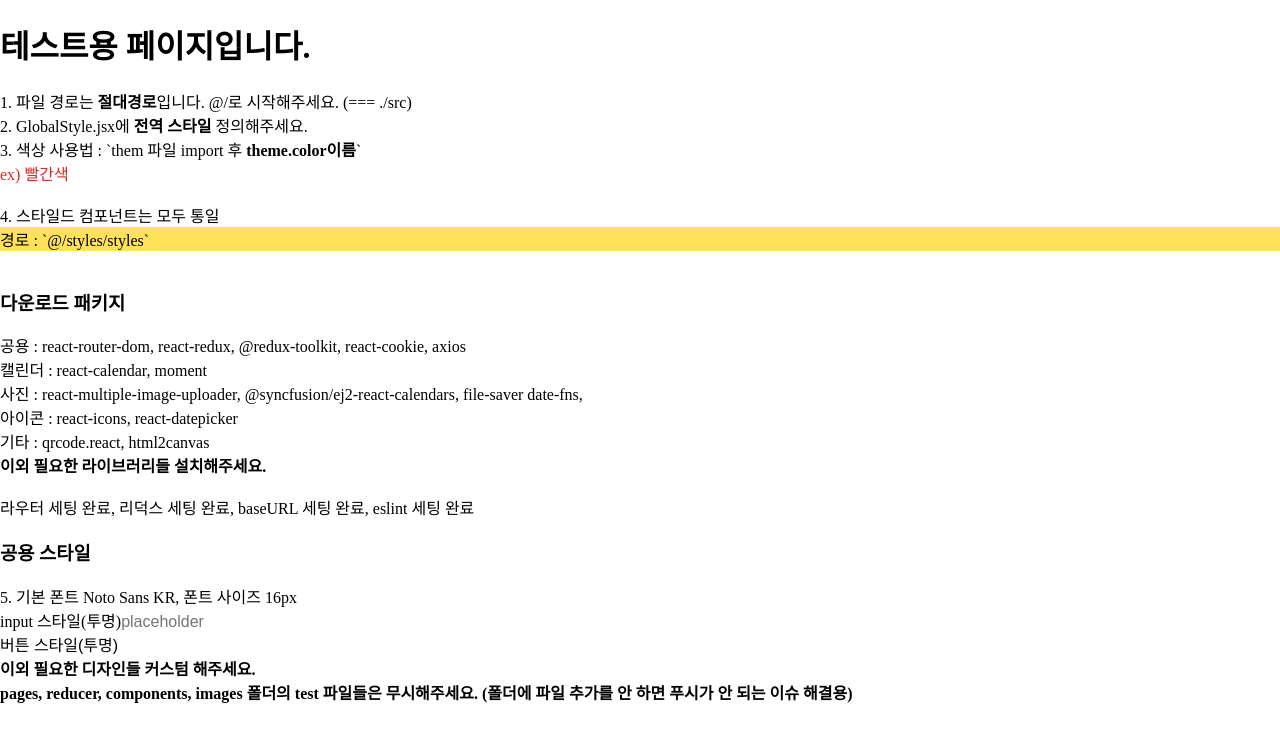
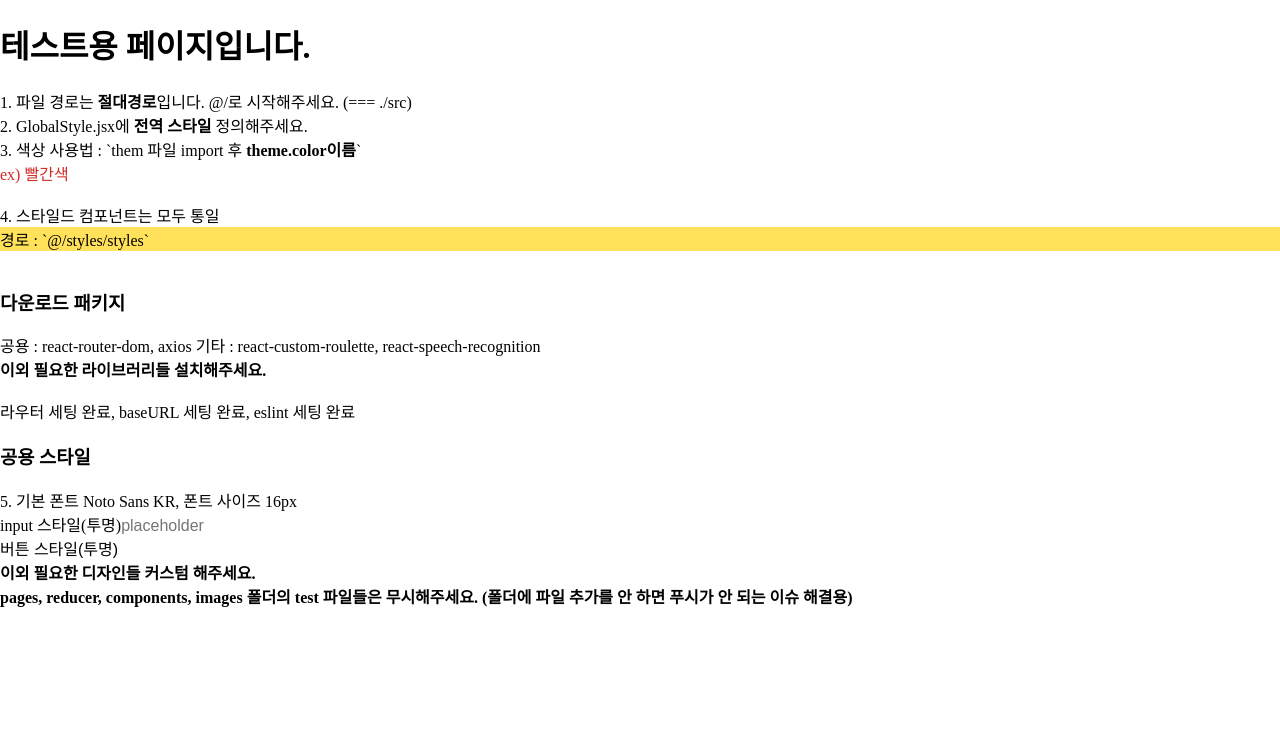
Before and after one commit to bianbbc87/CarpeDiem, a React (Vite) app: page / in a window 1280 px wide. Shown: the top 742 px of the page. Built offline with nearby package versions, Linux system fonts and the light colour scheme.

Commit message:
[ADD] #main - env, testpage 수정

```diff
--- a/src/TestPage.jsx
+++ b/src/TestPage.jsx
@@ -14,19 +14,13 @@ export default function TestPage() {
       4. 스타일드 컴포넌트는 모두 통일 <Sample>경로 : `@/styles/styles`</Sample>
       <br />
       <h3>다운로드 패키지</h3>
-      공용 : react-router-dom, react-redux, @redux-toolkit, react-cookie, axios
-      <br />
-      캘린더 : react-calendar, moment <br />
-      사진 : react-multiple-image-uploader, @syncfusion/ej2-react-calendars,
-      file-saver date-fns, <br />
-      아이콘 : react-icons, react-datepicker
-      <br />
-      기타 : qrcode.react, html2canvas
+      공용 : react-router-dom, axios 기타 : react-custom-roulette,
+      react-speech-recognition
       <br />
       <b>이외 필요한 라이브러리들 설치해주세요.</b>
       <br />
       <br />
-      라우터 세팅 완료, 리덕스 세팅 완료, baseURL 세팅 완료, eslint 세팅 완료
+      라우터 세팅 완료, baseURL 세팅 완료, eslint 세팅 완료
       <br />
       <h3>공용 스타일</h3>
       5. 기본 폰트 Noto Sans KR, 폰트 사이즈 16px
```
Also changed, not shown: 1 other file (tests, documents, lock files or other folders).
